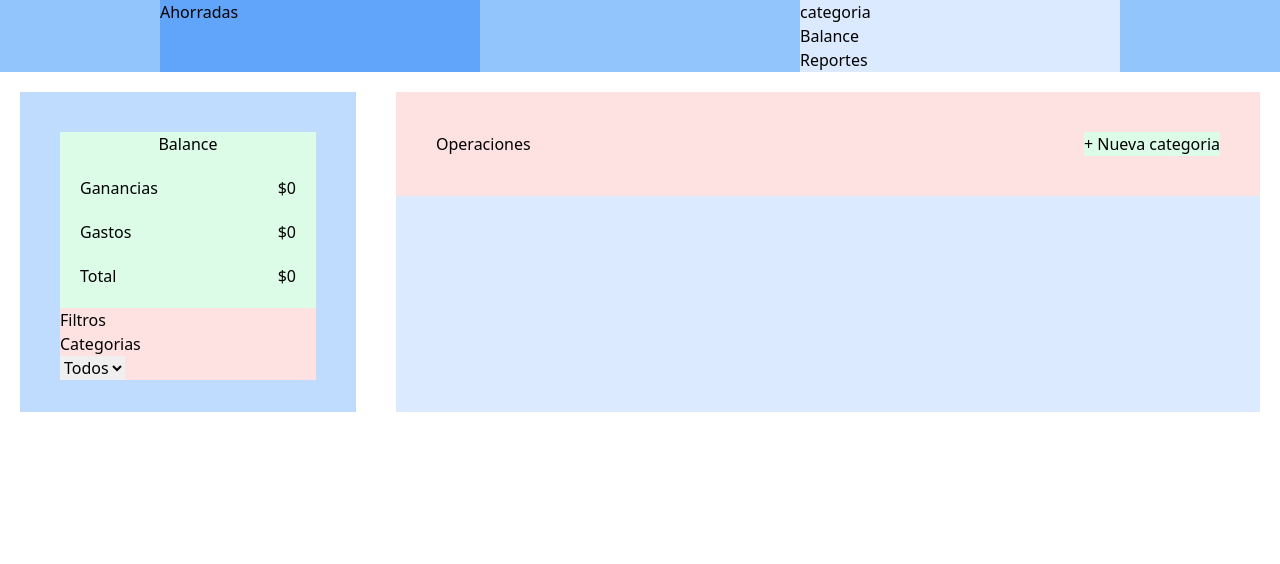
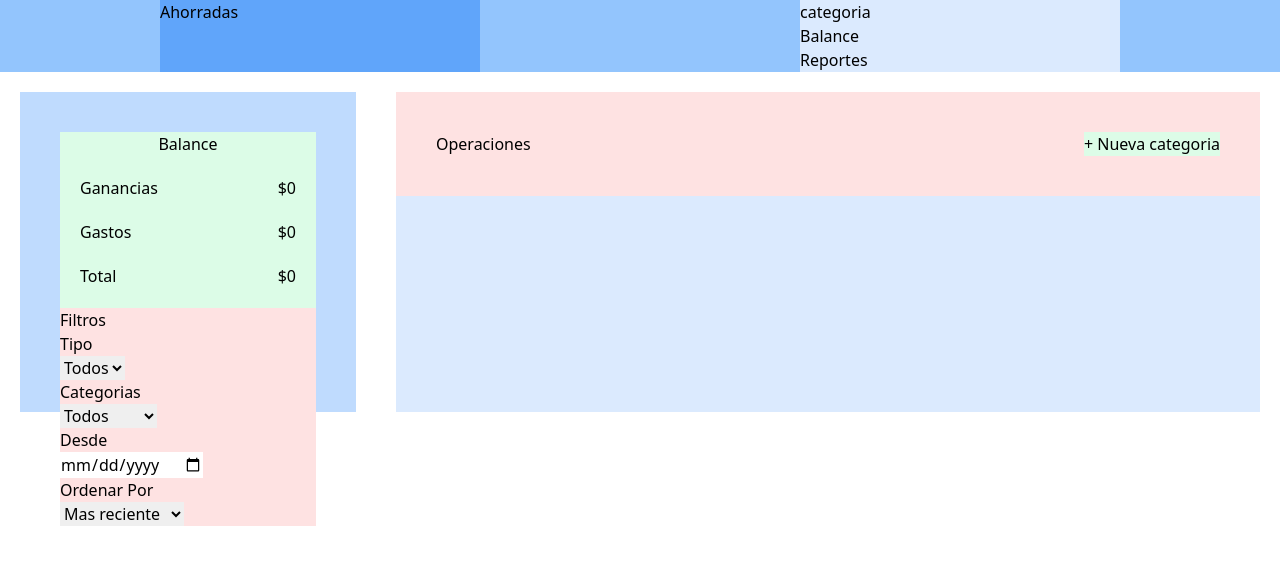
Before and after one commit to Debi-Palavecino/proyecto-Ahorradas, a plain HTML site: page index.html in a window 1280 px wide. Drawn offline with nearby package versions, Linux system fonts and the light colour scheme.

Commit message:
seccion de filtros finalizada en estructura

```diff
--- a/app.js
+++ b/app.js
@@ -124,7 +124,7 @@ const pintarOperaciones = (id)=>{
   })
 })
 }
-const eliminarOperacion =(id)=>{
+function eliminarOperacion (id){
   operaciones = operaciones.filter((operacion)=>operacion.id !== id)
   guardarOperaciones()
   pintarOperaciones(operaciones)
--- a/index.html
+++ b/index.html
@@ -49,13 +49,43 @@
                 <div class="bg-red-100">
                     <h2>Filtros</h2>
                     <div>
-                        <h3>Categorias</h3>
-                        <div >
-                            <select id="selectDeCategoriasFiltro">
+                        <h3>Tipo</h3>
+                        <div>
+                            <select name="" id="select-gasto-ganancia">
                                 <option value="Todos">Todos</option>
-
+                                <option value="Gasto">gasto</option>
+                                <option value="Ganancia"></option>
                             </select>
                         </div>
+                    </div>
+                    <div>
+                        <h3>Categorias</h3>
+                        <div>
+                            <select id="selectDeCategoriasFiltro">
+                                <option value="Todos" default>Todos</option>
+                                <option value="Mascotas">Mascotas</option>
+                                <option value="Comida">Comida</option>
+                                <option value="servicios">servicios</option>
+                                <option value="trabajo">trabajo</option>
+                                <option value="Salidas">Salidas</option>
+                                <option value="educacion">Educacion</option>
+                            </select>
+                        </div>
+                    </div>
+                    <div>
+                        <h3>Desde</h3>
+                        <input type="date" name="" id="filtro-fecha">
+                    </div>
+                    <div>
+                        <h3>Ordenar Por</h3>
+                        <select name="" id="orden-tipo">
+                            <option value="reciente">Mas reciente</option>
+                            <option value="antiguos">Mas antiguos</option>
+                            <option value="mayor">Mayor Monto</option>
+                            <option value="menor">Menor monto</option>
+                            <option value="a/z">A/Z</option>
+                            <option value="z/a">Z/A</option>
+                        </select>
                     </div>
                 </div>
             </div>
```
